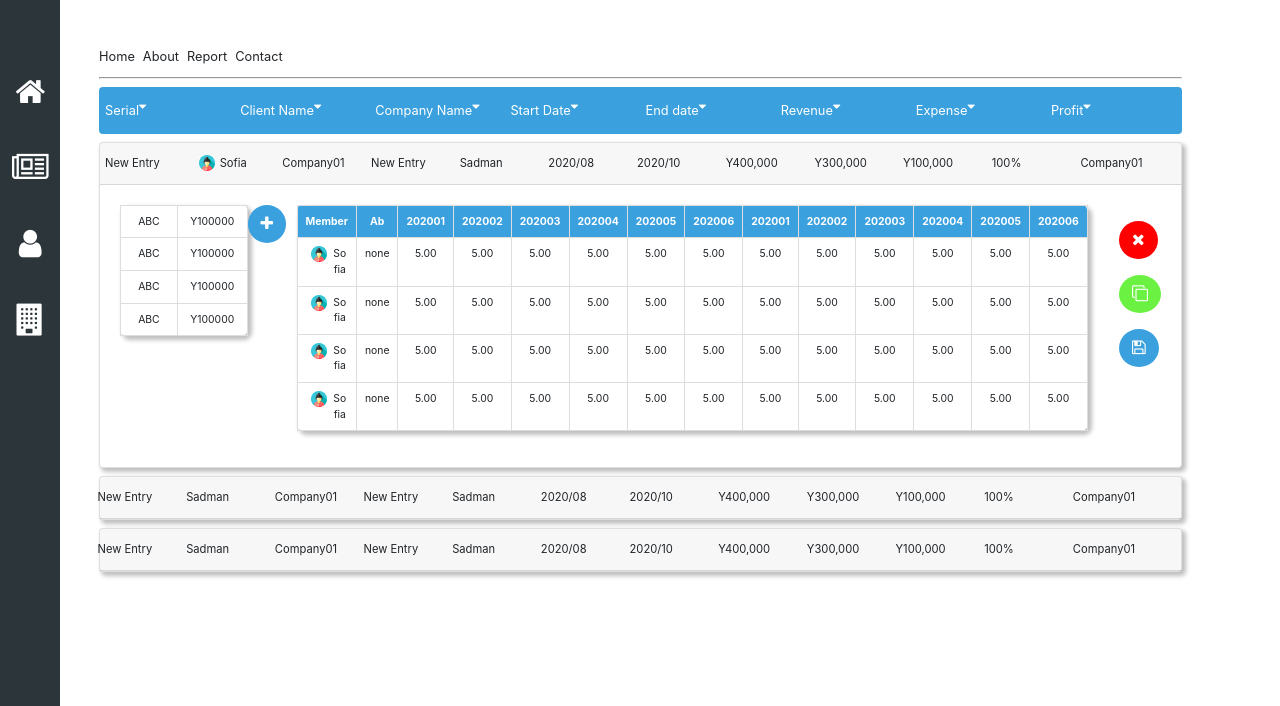
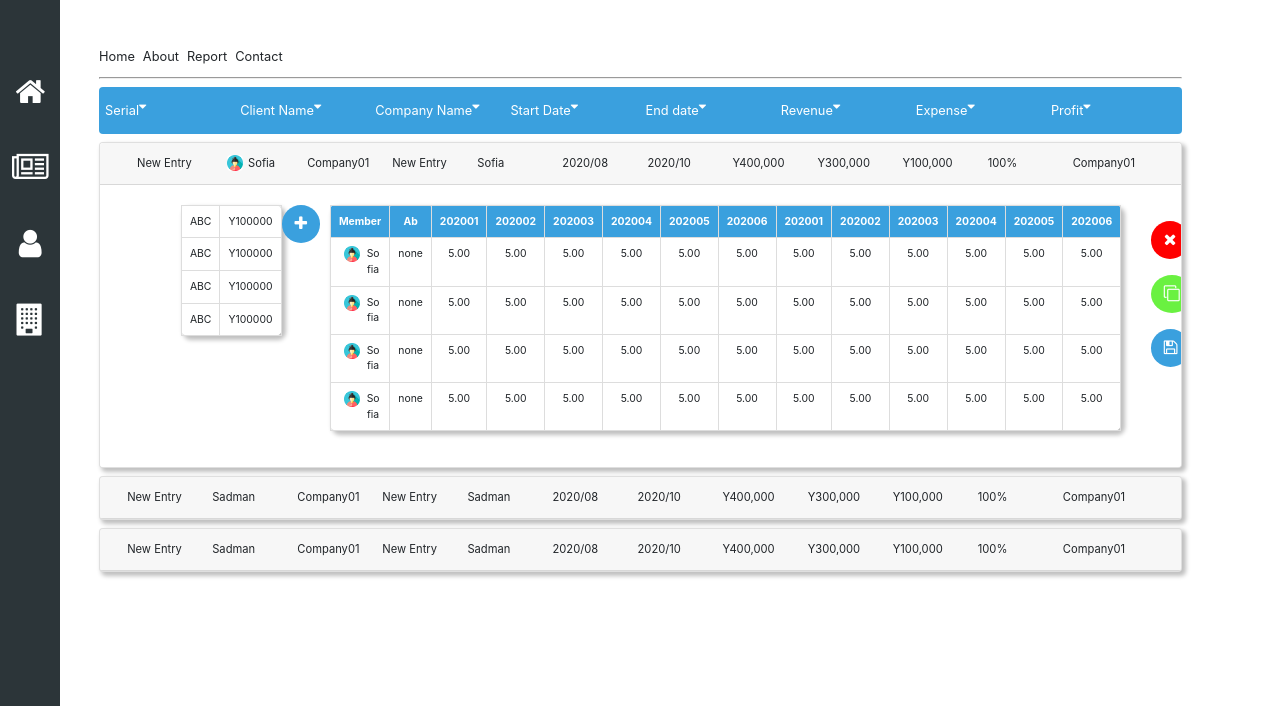
Before and after one commit to sofianeherin21/AdminTemplate, a website: page index.html in a window 1280 px wide. Shown: the part 94-800 px from the top of the page. Drawn offline with Linux system fonts and the light colour scheme.

Commit message:
flex modified

```diff
--- a/css/style.css
+++ b/css/style.css
@@ -62,12 +62,21 @@ body {
     justify-content: space-between;
     text-align: center;
 }
-.row {
-  width: 100%;
+#accordian .row {
+
   position: relative;
 	display: inline-flex;
   flex-direction: row;
 	box-sizing: border-box;
+  justify-content: center;
+
+}
+.row {
+  width: 100%;
+  position: relative;
+  display: inline-flex;
+  flex-direction: row;
+  box-sizing: border-box;
   justify-content: center;
 
 }
@@ -148,6 +157,7 @@ body {
     border-radius: .25rem;
     box-shadow: rgba(0, 0, 0, 0.25) 3px 3px 4px 1px;
     margin-bottom: 0.5rem;
+    overflow-x: scroll;
 
 }
 .inactive{
@@ -157,7 +167,8 @@ body {
 .card-header{
 
     font-size: 70%;
-    padding-right: 2rem;
+    padding-left: 2rem;
+    padding-right: 3rem;
     padding-top: .75rem;
     padding-bottom: .75rem;
 
@@ -170,10 +181,11 @@ body {
     border-radius: calc(.25rem - 1px) calc(.25rem - 1px) 0 0;
 }
 .card-body{
-
+  width: 95%;
   position: relative;
   padding: 1.25rem;
   margin-right: 1.5rem;
+  margin-left: 1.5rem;
 
 }
 #header_top .container{
@@ -297,8 +309,10 @@ body {
 
   }
   .table-left{
+    position: relative;
     float: left;
     margin-right: auto;
+    margin-left: 10%;
     width: auto;
   }
 
@@ -429,3 +443,11 @@ td img,.smallpic{
 
 
 }
+
+@media only screen and (max-width: 600px){
+
+  .table-left
+  {
+    margin-left: 20%;
+  }
+}
--- a/index.html
+++ b/index.html
@@ -75,7 +75,7 @@
 			                </ul>
 			                <hr/>
 			                <div id="table-nav" class="primary">
-
+			                	<div class="flex-col">
 				                    <ul class="header list-unstyled">
 				                    	<li class="col-1">Serial <span class="fa fa-caret-down"></span></li>
 				                    	<li class="col-1">Client Name <span class="fa fa-caret-down"></span></li>
@@ -86,7 +86,7 @@
 				                    	<li class="col-1">Expense <span class="fa fa-caret-down"></span></li>
 				                    	<li class="col-1">Profit <span class="fa fa-caret-down"></span></li>
 				                    </ul>
-
+				                </div>
 
 			                </div>
 			                <div id="accordian">
@@ -99,7 +99,7 @@
 			                              	<li class="col-1"><img src="img/user.png" class="smallpic">Sofia</li>
 			                              	<li class="col-1">Company01</li>
 			                              	<div class="col-1">New Entry</div>
-			                              	<div class="col-1">Sadman</div>
+			                              	<div class="col-1">Sofia</div>
 			                              	<div class="col-1">2020/08</div>
 			                              	<div class="col-1">2020/10</div>
 			                              	<div class="col-1">Y400,000</div>
```
